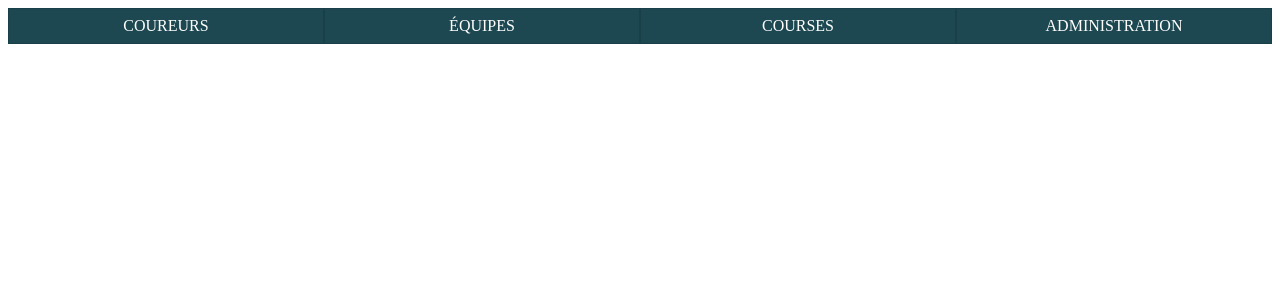
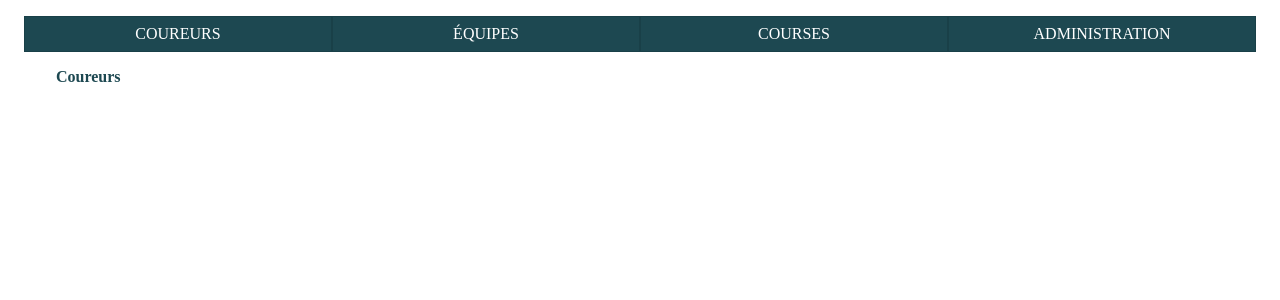
Before and after one commit to PierreNicolasRey/Grand-Plateau, an Angular app in the folder Grand-Plateau-Front/: page / in a window 1280 px wide. Shown: the top 300 px of the page. Built offline with nearby package versions, Linux system fonts and the light colour scheme.

Commit message:
feat(shared): Add FilArianeComponent to AppComponent and some style

```diff
--- a/Grand-Plateau-Front/src/app/app.html
+++ b/Grand-Plateau-Front/src/app/app.html
@@ -1,4 +1,5 @@
 <div class="main-container">
     <gp-main-menu-component></gp-main-menu-component>
+    <gp-fil-ariane-component class="fil-ariane"></gp-fil-ariane-component>
     <router-outlet></router-outlet>
 </div>
--- a/Grand-Plateau-Front/src/app/app.scss
+++ b/Grand-Plateau-Front/src/app/app.scss
@@ -1,3 +1,10 @@
 .main-container {
-    margin: 24;
+    display: flex;
+    flex-direction: column;
+    gap: 1rem;
+    margin: 1rem;
 }
+
+.fil-ariane {
+    margin-left: 2rem;
+}
--- a/Grand-Plateau-Front/src/app/app.ts
+++ b/Grand-Plateau-Front/src/app/app.ts
@@ -1,10 +1,11 @@
 import { Component } from '@angular/core';
 import { MainMenuComponent } from "./shared/components/main-menu/main-menu.component";
 import { RouterOutlet } from '@angular/router';
+import { FilArianeComponent } from "./shared/components/fil-ariane/fil-ariane.component";
 
 @Component({
   selector: 'app-root',
-  imports: [RouterOutlet, MainMenuComponent],
+  imports: [RouterOutlet, MainMenuComponent, FilArianeComponent],
   templateUrl: './app.html',
   styleUrl: './app.scss'
 })
--- a/Grand-Plateau-Front/src/app/shared/components/fil-ariane/fil-ariane.component.scss
+++ b/Grand-Plateau-Front/src/app/shared/components/fil-ariane/fil-ariane.component.scss
@@ -0,0 +1,9 @@
+.fil-ariane-item {
+    color: var(--bleu-petrole);
+    font-style: italic;
+}
+
+.fil-ariane-current {
+    font-style: normal;
+    font-weight: 600;
+}
--- a/Grand-Plateau-Front/src/app/shared/components/fil-ariane/fil-ariane.component.ts
+++ b/Grand-Plateau-Front/src/app/shared/components/fil-ariane/fil-ariane.component.ts
@@ -4,7 +4,7 @@ import { ActivatedRouteSnapshot, NavigationEnd, Router, RouterLink } from '@angu
 import { filter } from 'rxjs';
 
 @Component({
-  selector: 'gp-fil-ariane.component',
+  selector: 'gp-fil-ariane-component',
   imports: [RouterLink],
   templateUrl: './fil-ariane.component.html',
   styleUrl: './fil-ariane.component.scss',
```
